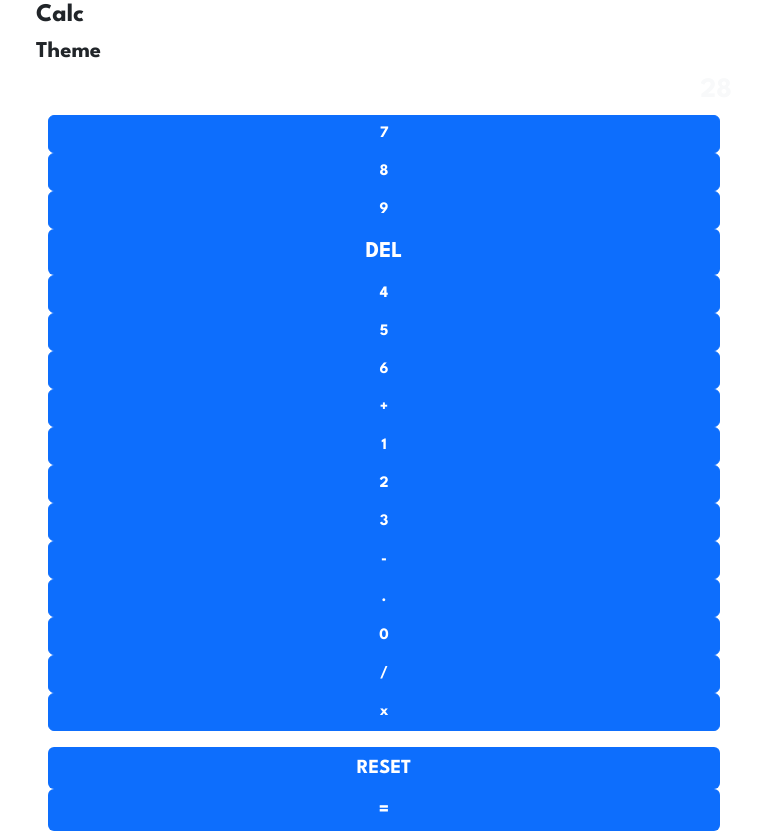
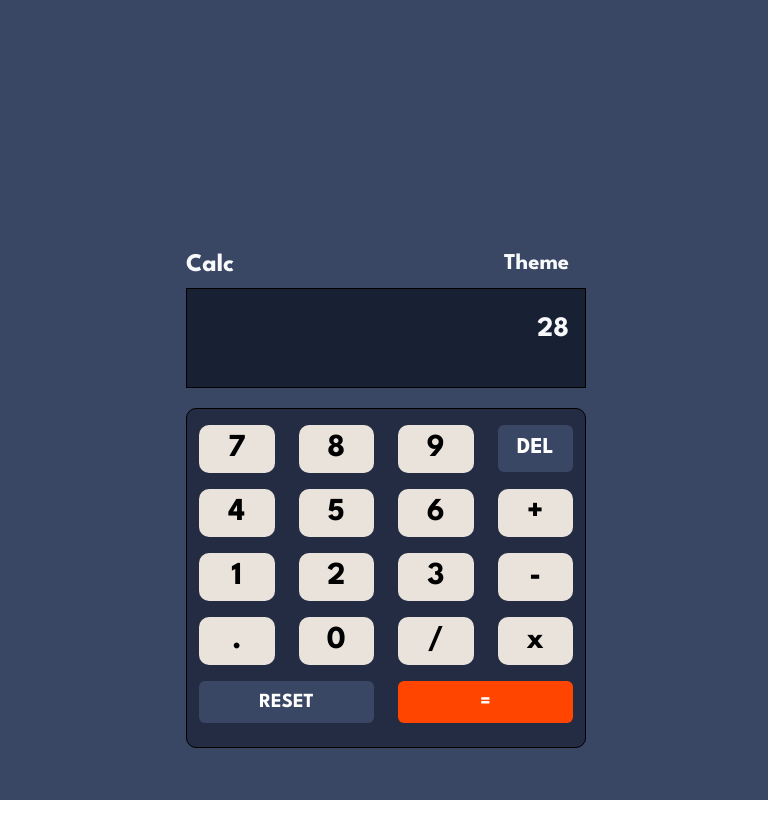
Before and after one commit to Juliancito1/Calculator, a React (Vite) app: page / in a window 768 px wide. After the commit the page ends 800 px from the top, so only its background shows below. Built offline with nearby package versions, Linux system fonts and the light colour scheme.

Commit message:
Se realizo el diseño para tablet

```diff
--- a/src/App.css
+++ b/src/App.css
@@ -76,3 +76,81 @@
 
 
 }
+
+@media (min-width:768px) and (max-width:991px)
+{
+  .background{
+    background-color: hsl(222, 26%, 31%);
+    min-height: 100vh;
+  }
+
+  .backgroundKeypad{
+    background-color: hsl(223, 31%, 20%);
+  }
+
+  .backgroundResult{
+    background-color: hsl(224, 36%, 15%);
+  }
+
+  .calculator{
+    width: 500px;
+    height: 600px;
+    padding: 50px;
+    top: 200px;
+    left: 100px;
+    position: relative;
+  }
+
+  .result{
+    width: 400px;
+    height: 100px;
+    border: 1px solid black;
+  }
+
+  .buttonsPad{
+    border: 1px solid black;
+    margin-top: 20px;
+    height: 340px;
+    border-radius: 10px;
+  }
+
+  .buttons{
+    font-size: 32px;
+    padding: 0px 0px 0px 0px;
+    border-radius: 10px;
+    background-color: hsl(30, 25%, 89%);
+    color: black;
+    border: 0px;
+  }
+
+  .buttons:hover{
+    transition: 0.5s;
+    background-color: white;
+    box-shadow: none;
+    color: black;
+  }
+
+  .buttons:active{
+    background-color: white;
+  }
+
+  .resdel{
+    background-color: hsl(222, 26%, 31%);
+  }
+
+  .resdel:hover{
+    background-color: hsl(221, 36%, 62%);
+    transition: 0.5s;
+  }
+
+  .equal{
+    background-color: orangered;
+  }
+
+  .equal:hover{
+    background-color: rgba(228, 164, 141, 0.733);
+    transition: 0.5s;
+  }
+
+
+}
--- a/src/components/calculator/Buttons.jsx
+++ b/src/components/calculator/Buttons.jsx
@@ -5,68 +5,68 @@ const Buttons = () => {
   return (
     <section className="buttonsPad backgroundKeypad">
       <Container>
-        <Row className="mt-lg-3">
-          <Col lg={3}>
-            <Button className="w-100 buttons">7</Button>
+        <Row className="mt-3">
+          <Col md={3} lg={3}>
+            <Button variant="dark" className="w-100 buttons">7</Button>
           </Col>
-          <Col lg={3}>
-            <Button className="w-100 buttons">8</Button>
+          <Col md={3} lg={3}>
+            <Button variant="dark" className="w-100 buttons">8</Button>
           </Col>
-          <Col lg={3}>
-            <Button className="w-100 buttons">9</Button>
+          <Col md={3} lg={3}>
+            <Button variant="dark" className="w-100 buttons">9</Button>
           </Col>
-          <Col lg={3}>
-            <Button className="w-100 fs-4 resdel border-0">DEL</Button>
+          <Col md={3} lg={3}>
+            <Button variant="dark" className="w-100 fs-4 resdel border-0">DEL</Button>
           </Col>
         </Row>
-        <Row className="my-lg-3">
-          <Col lg={3}>
-            <Button className="w-100 buttons">4</Button>
+        <Row className="my-3">
+          <Col md={3} lg={3}>
+            <Button variant="dark" className="w-100 buttons">4</Button>
           </Col>
-          <Col lg={3}>
-            <Button className="w-100 buttons">5</Button>
+          <Col md={3} lg={3}>
+            <Button variant="dark" className="w-100 buttons">5</Button>
           </Col>
-          <Col lg={3}>
-            <Button className="w-100 buttons">6</Button>
+          <Col md={3} lg={3}>
+            <Button variant="dark" className="w-100 buttons">6</Button>
           </Col>
-          <Col lg={3}>
-            <Button className="w-100 buttons">+</Button>
-          </Col>
-        </Row>
-        <Row className="mb-lg-3">
-          <Col lg={3}>
-            <Button className="w-100 buttons">1</Button>
-          </Col>
-          <Col lg={3}>
-            <Button className="w-100 buttons">2</Button>
-          </Col>
-          <Col lg={3}>
-            <Button className="w-100 buttons">3</Button>
-          </Col>
-          <Col lg={3}>
-            <Button className="w-100 buttons">-</Button>
+          <Col md={3} lg={3}>
+            <Button variant="dark" className="w-100 buttons">+</Button>
           </Col>
         </Row>
         <Row className="mb-3">
-          <Col lg={3}>
-            <Button className="w-100 buttons">.</Button>
+          <Col md={3} lg={3}>
+            <Button variant="dark" className="w-100 buttons">1</Button>
           </Col>
-          <Col lg={3}>
-            <Button className="w-100 buttons">0</Button>
+          <Col md={3} lg={3}>
+            <Button variant="dark" className="w-100 buttons">2</Button>
           </Col>
-          <Col lg={3}>
-            <Button className="w-100 buttons">/</Button>
+          <Col md={3} lg={3}>
+            <Button variant="dark" className="w-100 buttons">3</Button>
           </Col>
-          <Col lg={3}>
-            <Button className="w-100 buttons">x</Button>
+          <Col md={3} lg={3}>
+            <Button variant="dark" className="w-100 buttons">-</Button>
+          </Col>
+        </Row>
+        <Row className="mb-3">
+          <Col md={3} lg={3}>
+            <Button variant="dark" className="w-100 buttons">.</Button>
+          </Col>
+          <Col md={3} lg={3}>
+            <Button variant="dark" className="w-100 buttons">0</Button>
+          </Col>
+          <Col md={3} lg={3}>
+            <Button variant="dark" className="w-100 buttons">/</Button>
+          </Col>
+          <Col md={3} lg={3}>
+            <Button variant="dark" className="w-100 buttons">x</Button>
           </Col>
         </Row>
         <Row>
-            <Col lg={6}>
-                <Button className="w-100 fs-5 resdel border-0">RESET</Button>
+            <Col md={6} lg={6}>
+                <Button variant="dark" className="w-100 fs-5 resdel border-0">RESET</Button>
             </Col>
-            <Col lg={6}>
-                <Button className="w-100 fs-5 equal border-0">=</Button>
+            <Col md={6} lg={6}>
+                <Button variant="danger" className="w-100 fs-5 equal border-0">=</Button>
             </Col>
         </Row>
       </Container>
--- a/src/components/calculator/Calculator.jsx
+++ b/src/components/calculator/Calculator.jsx
@@ -8,11 +8,11 @@ const Calculator = () => {
         <Container>
             <div className='calculator'>
                 <Row>
-                    <Col lg={9}>
-                    <h3>Calc</h3>
+                    <Col md={9} lg={9}>
+                    <h3 className='text-light'>Calc</h3>
                     </Col>
-                    <Col lg={3}>
-                    <h4>Theme</h4>
+                    <Col md={3} lg={3}>
+                    <h4 className='text-light'>Theme</h4>
                     </Col>
                 </Row>
                 <Result></Result>
--- a/src/components/calculator/Result.jsx
+++ b/src/components/calculator/Result.jsx
@@ -4,7 +4,7 @@ const Result = () => {
     return (
         <section className='backgroundResult'>
             <aside className='result mt-lg-4'>
-                        <h2 className='text-end text-light me-lg-3 mt-lg-4'>28</h2>
+                        <h2 className='text-end text-light me-md-3 mt-md-4'>28</h2>
             </aside>
         </section>
     );
```
